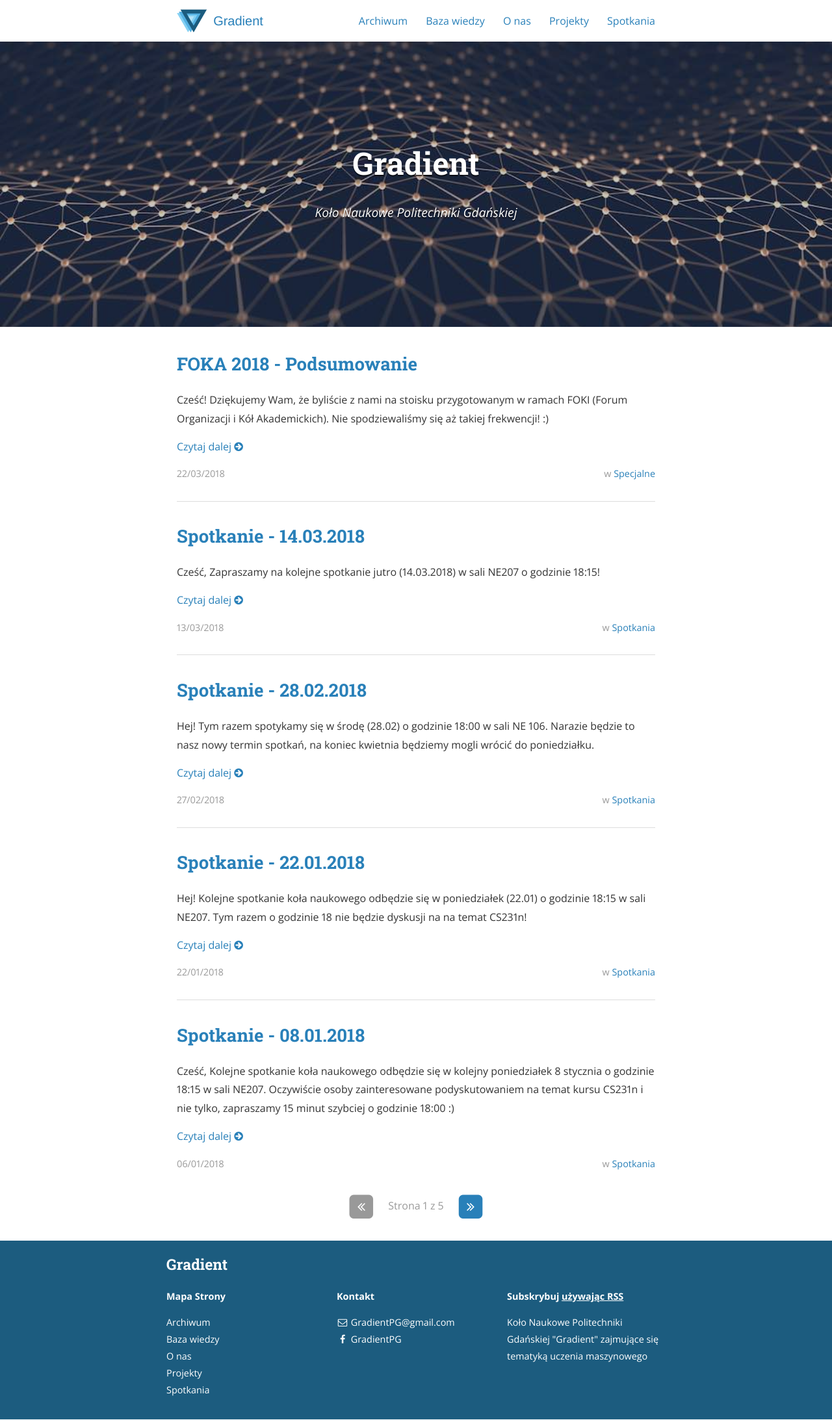
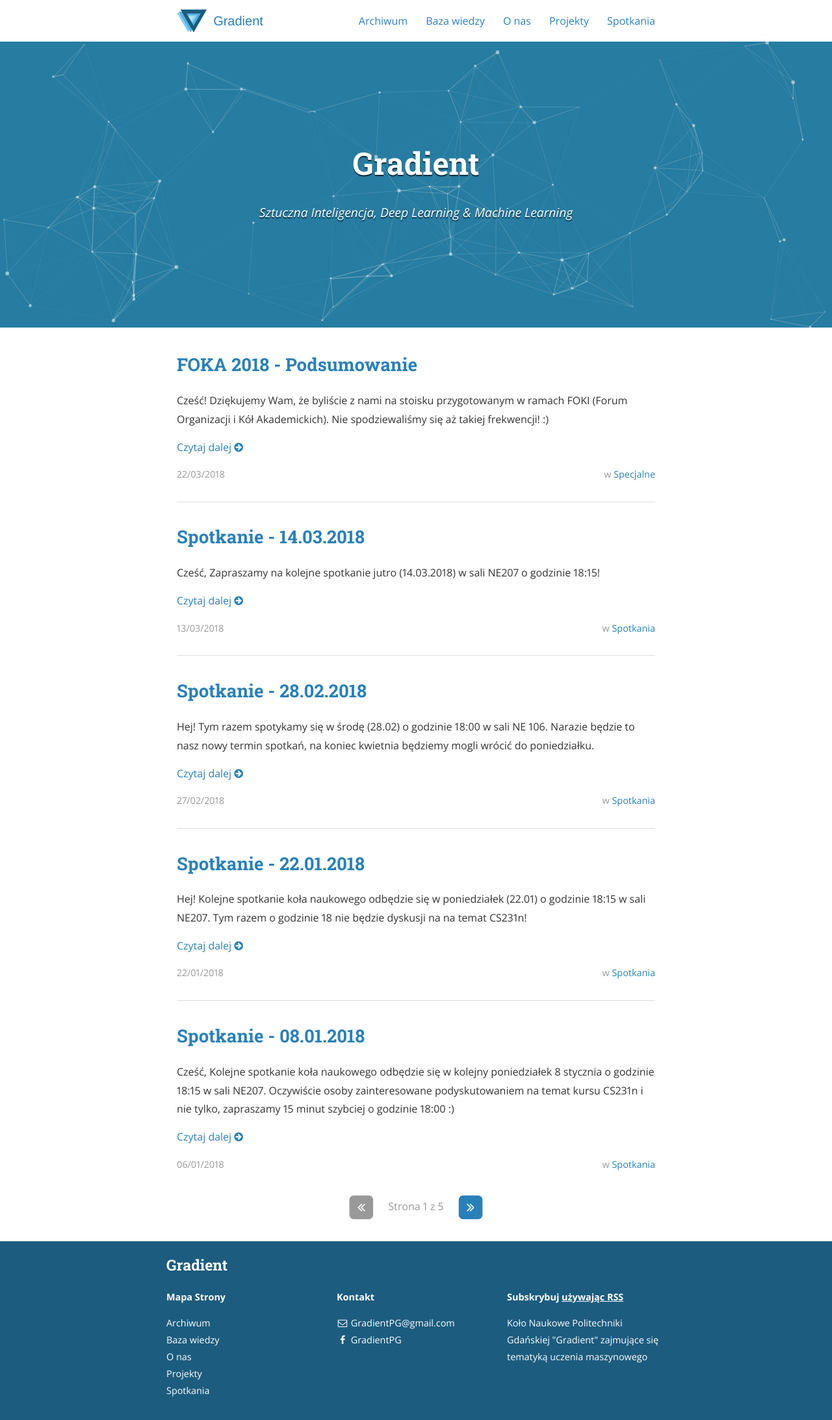
Before and after one commit to jpowie01/GradientPG, a Jekyll site: the page built from index.html, in a window 1280 px wide. Shown: the whole page at 65% size. Built offline with Jekyll 4.4.1, drawn with Linux system fonts in a browser that asks for light colours; nearby versions of some CDN libraries; the list of posts is cut into pages by our own code.

Commit message:
ParticleJS na stronie głównej

```diff
--- a/_includes/footer.html
+++ b/_includes/footer.html
@@ -84,6 +84,64 @@ $(document).ready(function() {
 
 </script>
 
+<script src="http://cdn.jsdelivr.net/particles.js/2.0.0/particles.min.js"></script>
+<script type="text/javascript">
+if (document.getElementById("main-page-particles")) {
+  particlesJS("main-page-particles", {
+    particles: {
+      number: { value: 60, density: { enable: true, value_area: 400 } },
+      color: { value: "#ffffff" },
+      shape: {
+        type: "circle",
+        stroke: { width: 0, color: "#000000" },
+        polygon: { nb_sides: 5 },
+        image: { src: "img/github.svg", width: 100, height: 100 }
+      },
+      opacity: {
+        value: 0.5,
+        random: false,
+        anim: { enable: false, speed: 1, opacity_min: 0.1, sync: false }
+      },
+      size: {
+        value: 3,
+        random: true,
+        anim: { enable: false, speed: 40, size_min: 0.1, sync: false }
+      },
+      line_linked: {
+        enable: true,
+        distance: 150,
+        color: "#ffffff",
+        opacity: 0.4,
+        width: 1
+      },
+      move: {
+        enable: true,
+        speed: 4,
+        direction: "none",
+        random: false,
+        straight: false,
+        out_mode: "out",
+        bounce: false,
+        attract: { enable: false, rotateX: 600, rotateY: 1200 }
+      }
+    },
+    interactivity: {
+      detect_on: "canvas",
+      events: {
+        onhover: { enable: false, mode: "repulse" },
+        onclick: { enable: false, mode: "push" },
+        resize: false
+      }
+    },
+    retina_detect: true
+  });
+  var update = function() {
+    requestAnimationFrame(update);
+  };
+  requestAnimationFrame(update);
+}
+</script>
+
 {% if page.custom_js %}
 <!-- Custom page specific js files -->
   {% for js_file in page.custom_js %}
--- a/_sass/_layout.scss
+++ b/_sass/_layout.scss
@@ -101,9 +101,16 @@ pre code.hljs {
 		}
 	}
 	.scrim {
+        height: 340px;
+        @include media ($mobile) {
+            height: 400px;
+        }
+        @include media ($tablet) {
+            height: 440px;
+        }
 		padding: 3em 1em;
+        position: relative;
 		&.has-cover {
-			background-color: rgba(0,0,0,0.2);
 			padding: 6em 1em !important;
 			@include media($tablet) {
 				padding: 9em 1em !important;
@@ -449,3 +456,20 @@ pre code.hljs {
 		}
 	}
 }
+
+#main-page-particles {
+    position: absolute;
+    width: 100%;
+    height: 340px;
+    @include media ($mobile) {
+        height: 400px;
+    }
+    @include media ($tablet) {
+        height: 440px;
+    }
+    background-color: rgb(38, 124, 161);
+    background-image: url("");
+    background-repeat: no-repeat;
+    background-size: cover;
+    background-position: 50% 50%;
+}
--- a/index.html
+++ b/index.html
@@ -3,11 +3,12 @@ layout: default
 ---
 <div class="home">
 
-<div class="site-header-container {% if site.cover %}has-cover{% endif %}" {% if site.cover %}style="background-image: url({{ site.cover | prepend: site.baseurl }});"{% endif %}>
-  <div class="scrim {% if site.cover %}has-cover{% endif %}">
+<div class="site-header-container has-cover">
+  <div id="main-page-particles"></div>
+  <div class="scrim has-cover">
     <header class="site-header">
-      <h1 class="title">{{ site.title }}</h1>
-      {% if site.subtitle %}<p class="subtitle">{{ site.subtitle }}</p>{% endif %}
+      <h1 class="title">Gradient</h1>
+      <p class="subtitle">Sztuczna Inteligencja, Deep Learning & Machine Learning</p>
     </header>
   </div>
 </div>
```
